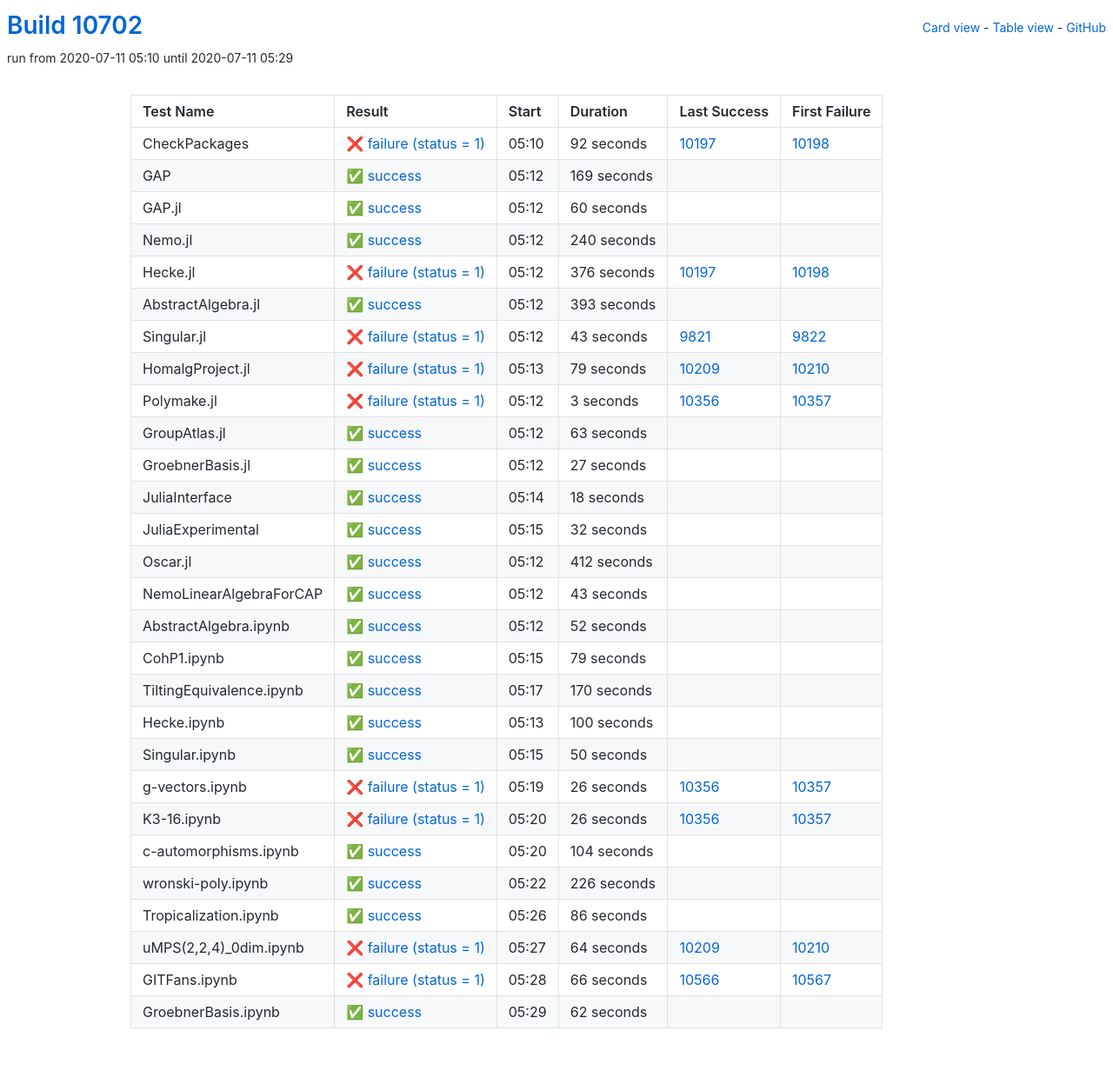
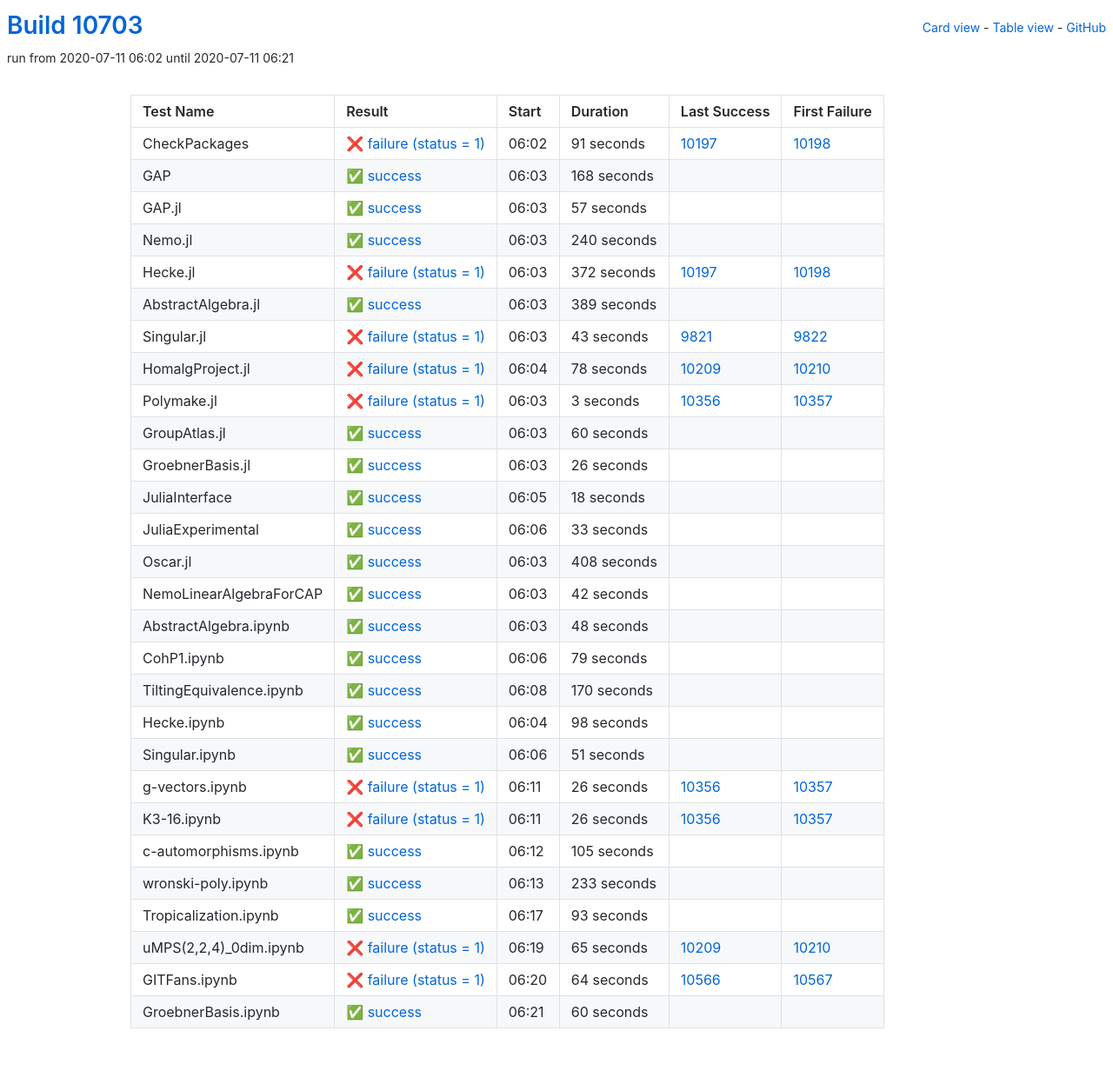
Before and after one commit to oscar-system/oscar-ci-status, a Jekyll site: the page built from table.html, in a window 1280 px wide. Shown: the whole page at 87% size. Built offline with Jekyll 4.4.1, drawn with Linux system fonts in a browser that asks for light colours.

Commit message:
Build #10703

```diff
--- a/_data/ci.yml
+++ b/_data/ci.yml
@@ -1,6 +1,6 @@
 ---
-build: 10702
-build_url: https://oscarci.mathematik.uni-kl.de/job/oscar/10702/
+build: 10703
+build_url: https://oscarci.mathematik.uni-kl.de/job/oscar/10703/
 job: oscar
 organization: oscar-system
 repo: oscar-ci-status
@@ -8,44 +8,44 @@
 tests:
 - name: CheckPackages
   id: checkpackages
-  log: https://oscarci.mathematik.uni-kl.de/job/oscar/10702/artifact/logs/build-10702/CheckPackages.log
-  start: 2020-07-11 05:10
+  log: https://oscarci.mathematik.uni-kl.de/job/oscar/10703/artifact/logs/build-10703/CheckPackages.log
+  start: 2020-07-11 06:02
   success: false
   exitcode: 1
   status: failure
-  duration: 92
+  duration: 91
   last_success: 10197
   last_success_url: https://oscarci.mathematik.uni-kl.de/job/oscar/10197/
   first_failure: 10198
   first_failure_url: https://oscarci.mathematik.uni-kl.de/job/oscar/10198/
 - name: GAP
   id: gap
-  log: https://oscarci.mathematik.uni-kl.de/job/oscar/10702/artifact/logs/build-10702/GAP.log
-  start: 2020-07-11 05:12
+  log: https://oscarci.mathematik.uni-kl.de/job/oscar/10703/artifact/logs/build-10703/GAP.log
+  start: 2020-07-11 06:03
   success: true
   exitcode: 0
   status: success
-  duration: 169
+  duration: 168
   last_success: false
   last_success_url:
   first_failure: false
   first_failure_url:
 - name: GAP.jl
   id: gap-jl
-  log: https://oscarci.mathematik.uni-kl.de/job/oscar/10702/artifact/logs/build-10702/GAP.jl.log
-  start: 2020-07-11 05:12
+  log: https://oscarci.mathematik.uni-kl.de/job/oscar/10703/artifact/logs/build-10703/GAP.jl.log
+  start: 2020-07-11 06:03
   success: true
   exitcode: 0
   status: success
-  duration: 60
+  duration: 57
   last_success: false
   last_success_url:
   first_failure: false
   first_failure_url:
 - name: Nemo.jl
   id: nemo-jl
-  log: https://oscarci.mathematik.uni-kl.de/job/oscar/10702/artifact/logs/build-10702/Nemo.jl.log
-  start: 2020-07-11 05:12
+  log: https://oscarci.mathematik.uni-kl.de/job/oscar/10703/artifact/logs/build-10703/Nemo.jl.log
+  start: 2020-07-11 06:03
   success: true
   exitcode: 0
   status: success
@@ -56,32 +56,32 @@
   first_failure_url:
 - name: Hecke.jl
   id: hecke-jl
-  log: https://oscarci.mathematik.uni-kl.de/job/oscar/10702/artifact/logs/build-10702/Hecke.jl.log
-  start: 2020-07-11 05:12
+  log: https://oscarci.mathematik.uni-kl.de/job/oscar/10703/artifact/logs/build-10703/Hecke.jl.log
+  start: 2020-07-11 06:03
   success: false
   exitcode: 1
   status: failure
-  duration: 376
+  duration: 372
   last_success: 10197
   last_success_url: https://oscarci.mathematik.uni-kl.de/job/oscar/10197/
   first_failure: 10198
   first_failure_url: https://oscarci.mathematik.uni-kl.de/job/oscar/10198/
 - name: AbstractAlgebra.jl
   id: abstractalgebra-jl
-  log: https://oscarci.mathematik.uni-kl.de/job/oscar/10702/artifact/logs/build-10702/AbstractAlgebra.jl.log
-  start: 2020-07-11 05:12
+  log: https://oscarci.mathematik.uni-kl.de/job/oscar/10703/artifact/logs/build-10703/AbstractAlgebra.jl.log
+  start: 2020-07-11 06:03
   success: true
   exitcode: 0
   status: success
-  duration: 393
+  duration: 389
   last_success: false
   last_success_url:
   first_failure: false
   first_failure_url:
 - name: Singular.jl
   id: singular-jl
-  log: https://oscarci.mathematik.uni-kl.de/job/oscar/10702/artifact/logs/build-10702/Singular.jl.log
-  start: 2020-07-11 05:12
+  log: https://oscarci.mathematik.uni-kl.de/job/oscar/10703/artifact/logs/build-10703/Singular.jl.log
+  start: 2020-07-11 06:03
   success: false
   exitcode: 1
   status: failure
@@ -92,20 +92,20 @@
   first_failure_url: https://oscarci.mathematik.uni-kl.de/job/oscar/9822/
 - name: HomalgProject.jl
   id: homalgproject-jl
-  log: https://oscarci.mathematik.uni-kl.de/job/oscar/10702/artifact/logs/build-10702/HomalgProject.jl.log
-  start: 2020-07-11 05:13
+  log: https://oscarci.mathematik.uni-kl.de/job/oscar/10703/artifact/logs/build-10703/HomalgProject.jl.log
+  start: 2020-07-11 06:04
   success: false
   exitcode: 1
   status: failure
-  duration: 79
+  duration: 78
   last_success: 10209
   last_success_url: https://oscarci.mathematik.uni-kl.de/job/oscar/10209/
   first_failure: 10210
   first_failure_url: https://oscarci.mathematik.uni-kl.de/job/oscar/10210/
 - name: Polymake.jl
   id: polymake-jl
-  log: https://oscarci.mathematik.uni-kl.de/job/oscar/10702/artifact/logs/build-10702/Polymake.jl.log
-  start: 2020-07-11 05:12
+  log: https://oscarci.mathematik.uni-kl.de/job/oscar/10703/artifact/logs/build-10703/Polymake.jl.log
+  start: 2020-07-11 06:03
   success: false
   exitcode: 1
   status: failure
@@ -116,32 +116,32 @@
   first_failure_url: https://oscarci.mathematik.uni-kl.de/job/oscar/10357/
 - name: GroupAtlas.jl
   id: groupatlas-jl
-  log: https://oscarci.mathematik.uni-kl.de/job/oscar/10702/artifact/logs/build-10702/GroupAtlas.jl.log
-  start: 2020-07-11 05:12
+  log: https://oscarci.mathematik.uni-kl.de/job/oscar/10703/artifact/logs/build-10703/GroupAtlas.jl.log
+  start: 2020-07-11 06:03
   success: true
   exitcode: 0
   status: success
-  duration: 63
+  duration: 60
   last_success: false
   last_success_url:
   first_failure: false
   first_failure_url:
 - name: GroebnerBasis.jl
   id: groebnerbasis-jl
-  log: https://oscarci.mathematik.uni-kl.de/job/oscar/10702/artifact/logs/build-10702/GroebnerBasis.jl.log
-  start: 2020-07-11 05:12
+  log: https://oscarci.mathematik.uni-kl.de/job/oscar/10703/artifact/logs/build-10703/GroebnerBasis.jl.log
+  start: 2020-07-11 06:03
   success: true
   exitcode: 0
   status: success
-  duration: 27
+  duration: 26
   last_success: false
   last_success_url:
   first_failure: false
   first_failure_url:
 - name: JuliaInterface
   id: juliainterface
-  log: https://oscarci.mathematik.uni-kl.de/job/oscar/10702/artifact/logs/build-10702/JuliaInterface.log
-  start: 2020-07-11 05:14
+  log: https://oscarci.mathematik.uni-kl.de/job/oscar/10703/artifact/logs/build-10703/JuliaInterface.log
+  start: 2020-07-11 06:05
   success: true
   exitcode: 0
   status: success
@@ -152,56 +152,56 @@
   first_failure_url:
 - name: JuliaExperimental
   id: juliaexperimental
-  log: https://oscarci.mathematik.uni-kl.de/job/oscar/10702/artifact/logs/build-10702/JuliaExperimental.log
-  start: 2020-07-11 05:15
+  log: https://oscarci.mathematik.uni-kl.de/job/oscar/10703/artifact/logs/build-10703/JuliaExperimental.log
+  start: 2020-07-11 06:06
   success: true
   exitcode: 0
   status: success
-  duration: 32
+  duration: 33
   last_success: false
   last_success_url:
   first_failure: false
   first_failure_url:
 - name: Oscar.jl
   id: oscar-jl
-  log: https://oscarci.mathematik.uni-kl.de/job/oscar/10702/artifact/logs/build-10702/Oscar.jl.log
-  start: 2020-07-11 05:12
+  log: https://oscarci.mathematik.uni-kl.de/job/oscar/10703/artifact/logs/build-10703/Oscar.jl.log
+  start: 2020-07-11 06:03
   success: true
   exitcode: 0
   status: success
-  duration: 412
+  duration: 408
   last_success: false
   last_success_url:
   first_failure: false
   first_failure_url:
 - name: NemoLinearAlgebraForCAP
   id: nemolinearalgebraforcap
-  log: https://oscarci.mathematik.uni-kl.de/job/oscar/10702/artifact/logs/build-10702/NemoLinearAlgebraForCAP.log
-  start: 2020-07-11 05:12
+  log: https://oscarci.mathematik.uni-kl.de/job/oscar/10703/artifact/logs/build-10703/NemoLinearAlgebraForCAP.log
+  start: 2020-07-11 06:03
   success: true
   exitcode: 0
   status: success
-  duration: 43
+  duration: 42
   last_success: false
   last_success_url:
   first_failure: false
   first_failure_url:
 - name: AbstractAlgebra.ipynb
   id: abstractalgebra-ipynb
-  log: https://oscarci.mathematik.uni-kl.de/job/oscar/10702/artifact/logs/build-10702/AbstractAlgebra.ipynb.log
-  start: 2020-07-11 05:12
+  log: https://oscarci.mathematik.uni-kl.de/job/oscar/10703/artifact/logs/build-10703/AbstractAlgebra.ipynb.log
+  start: 2020-07-11 06:03
   success: true
   exitcode: 0
   status: success
-  duration: 52
+  duration: 48
   last_success: false
   last_success_url:
   first_failure: false
   first_failure_url:
 - name: CohP1.ipynb
   id: cohp1-ipynb
-  log: https://oscarci.mathematik.uni-kl.de/job/oscar/10702/artifact/logs/build-10702/CohP1.ipynb.log
-  start: 2020-07-11 05:15
+  log: https://oscarci.mathematik.uni-kl.de/job/oscar/10703/artifact/logs/build-10703/CohP1.ipynb.log
+  start: 2020-07-11 06:06
   success: true
   exitcode: 0
   status: success
@@ -212,8 +212,8 @@
   first_failure_url:
 - name: TiltingEquivalence.ipynb
   id: tiltingequivalence-ipynb
-  log: https://oscarci.mathematik.uni-kl.de/job/oscar/10702/artifact/logs/build-10702/TiltingEquivalence.ipynb.log
-  start: 2020-07-11 05:17
+  log: https://oscarci.mathematik.uni-kl.de/job/oscar/10703/artifact/logs/build-10703/TiltingEquivalence.ipynb.log
+  start: 2020-07-11 06:08
   success: true
   exitcode: 0
   status: success
@@ -224,32 +224,32 @@
   first_failure_url:
 - name: Hecke.ipynb
   id: hecke-ipynb
-  log: https://oscarci.mathematik.uni-kl.de/job/oscar/10702/artifact/logs/build-10702/Hecke.ipynb.log
-  start: 2020-07-11 05:13
+  log: https://oscarci.mathematik.uni-kl.de/job/oscar/10703/artifact/logs/build-10703/Hecke.ipynb.log
+  start: 2020-07-11 06:04
   success: true
   exitcode: 0
   status: success
-  duration: 100
+  duration: 98
   last_success: false
   last_success_url:
   first_failure: false
   first_failure_url:
 - name: Singular.ipynb
   id: singular-ipynb
-  log: https://oscarci.mathematik.uni-kl.de/job/oscar/10702/artifact/logs/build-10702/Singular.ipynb.log
-  start: 2020-07-11 05:15
+  log: https://oscarci.mathematik.uni-kl.de/job/oscar/10703/artifact/logs/build-10703/Singular.ipynb.log
+  start: 2020-07-11 06:06
   success: true
   exitcode: 0
   status: success
-  duration: 50
+  duration: 51
   last_success: false
   last_success_url:
   first_failure: false
   first_failure_url:
 - name: g-vectors.ipynb
   id: g-vectors-ipynb
-  log: https://oscarci.mathematik.uni-kl.de/job/oscar/10702/artifact/logs/build-10702/g-vectors.ipynb.log
-  start: 2020-07-11 05:19
+  log: https://oscarci.mathematik.uni-kl.de/job/oscar/10703/artifact/logs/build-10703/g-vectors.ipynb.log
+  start: 2020-07-11 06:11
   success: false
   exitcode: 1
   status: failure
@@ -260,8 +260,8 @@
   first_failure_url: https://oscarci.mathematik.uni-kl.de/job/oscar/10357/
 - name: K3-16.ipynb
   id: k3-16-ipynb
-  log: https://oscarci.mathematik.uni-kl.de/job/oscar/10702/artifact/logs/build-10702/K3-16.ipynb.log
-  start: 2020-07-11 05:20
+  log: https://oscarci.mathematik.uni-kl.de/job/oscar/10703/artifact/logs/build-10703/K3-16.ipynb.log
+  start: 2020-07-11 06:11
   success: false
   exitcode: 1
   status: failure
@@ -272,72 +272,72 @@
   first_failure_url: https://oscarci.mathematik.uni-kl.de/job/oscar/10357/
 - name: c-automorphisms.ipynb
   id: c-automorphisms-ipynb
-  log: https://oscarci.mathematik.uni-kl.de/job/oscar/10702/artifact/logs/build-10702/c-automorphisms.ipynb.log
-  start: 2020-07-11 05:20
+  log: https://oscarci.mathematik.uni-kl.de/job/oscar/10703/artifact/logs/build-10703/c-automorphisms.ipynb.log
+  start: 2020-07-11 06:12
   success: true
   exitcode: 0
   status: success
-  duration: 104
+  duration: 105
   last_success: false
   last_success_url:
   first_failure: false
   first_failure_url:
 - name: wronski-poly.ipynb
   id: wronski-poly-ipynb
-  log: https://oscarci.mathematik.uni-kl.de/job/oscar/10702/artifact/logs/build-10702/wronski-poly.ipynb.log
-  start: 2020-07-11 05:22
+  log: https://oscarci.mathematik.uni-kl.de/job/oscar/10703/artifact/logs/build-10703/wronski-poly.ipynb.log
+  start: 2020-07-11 06:13
   success: true
   exitcode: 0
   status: success
-  duration: 226
+  duration: 233
   last_success: false
   last_success_url:
   first_failure: false
   first_failure_url:
 - name: Tropicalization.ipynb
   id: tropicalization-ipynb
-  log: https://oscarci.mathematik.uni-kl.de/job/oscar/10702/artifact/logs/build-10702/Tropicalization.ipynb.log
-  start: 2020-07-11 05:26
+  log: https://oscarci.mathematik.uni-kl.de/job/oscar/10703/artifact/logs/build-10703/Tropicalization.ipynb.log
+  start: 2020-07-11 06:17
   success: true
   exitcode: 0
   status: success
-  duration: 86
+  duration: 93
   last_success: false
   last_success_url:
   first_failure: false
   first_failure_url:
 - name: uMPS(2,2,4)_0dim.ipynb
   id: umps-2-2-4-0dim-ipynb
-  log: https://oscarci.mathematik.uni-kl.de/job/oscar/10702/artifact/logs/build-10702/uMPS-2-2-4-_0dim.ipynb.log
-  start: 2020-07-11 05:27
+  log: https://oscarci.mathematik.uni-kl.de/job/oscar/10703/artifact/logs/build-10703/uMPS-2-2-4-_0dim.ipynb.log
+  start: 2020-07-11 06:19
   success: false
   exitcode: 1
   status: failure
-  duration: 64
+  duration: 65
   last_success: 10209
   last_success_url: https://oscarci.mathematik.uni-kl.de/job/oscar/10209/
   first_failure: 10210
   first_failure_url: https://oscarci.mathematik.uni-kl.de/job/oscar/10210/
 - name: GITFans.ipynb
   id: gitfans-ipynb
-  log: https://oscarci.mathematik.uni-kl.de/job/oscar/10702/artifact/logs/build-10702/GITFans.ipynb.log
-  start: 2020-07-11 05:28
+  log: https://oscarci.mathematik.uni-kl.de/job/oscar/10703/artifact/logs/build-10703/GITFans.ipynb.log
+  start: 2020-07-11 06:20
   success: false
   exitcode: 1
   status: failure
-  duration: 66
+  duration: 64
   last_success: 10566
   last_success_url: https://oscarci.mathematik.uni-kl.de/job/oscar/10566/
   first_failure: 10567
   first_failure_url: https://oscarci.mathematik.uni-kl.de/job/oscar/10567/
 - name: GroebnerBasis.ipynb
   id: groebnerbasis-ipynb
-  log: https://oscarci.mathematik.uni-kl.de/job/oscar/10702/artifact/logs/build-10702/GroebnerBasis.ipynb.log
-  start: 2020-07-11 05:29
+  log: https://oscarci.mathematik.uni-kl.de/job/oscar/10703/artifact/logs/build-10703/GroebnerBasis.ipynb.log
+  start: 2020-07-11 06:21
   success: true
   exitcode: 0
   status: success
-  duration: 62
+  duration: 60
   last_success: false
   last_success_url:
   first_failure: false
```
Also changed, not shown: README.md.
